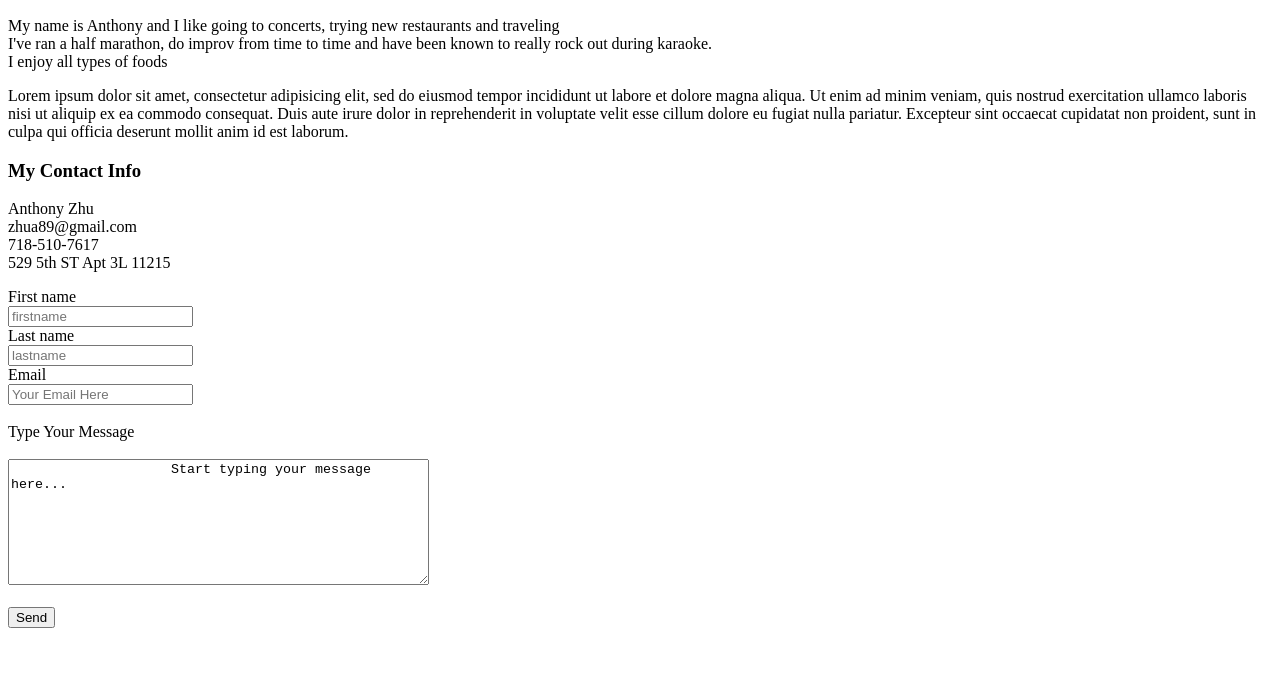
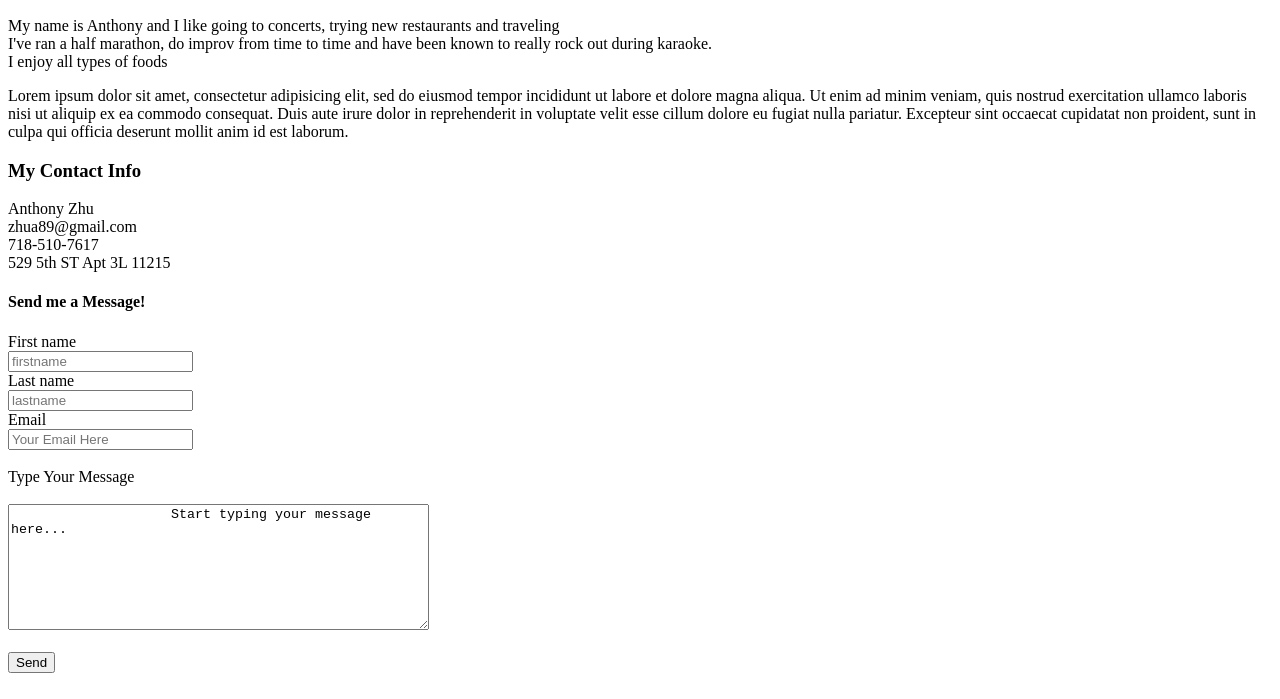
Before and after one commit to zhua1989/zhu_blog, a plain HTML site: page blog.html in a window 1280 px wide. Shown: the part 110-809 px from the top of the page. Drawn offline with Linux system fonts and the light colour scheme.

Commit message:
add 4th header

```diff
--- a/blog.html
+++ b/blog.html
@@ -26,6 +26,7 @@
     </div>
     <div>
         <article>
+<h4> Send me a Message! </h4>
             <form>
                 First name
                 <br>
```
